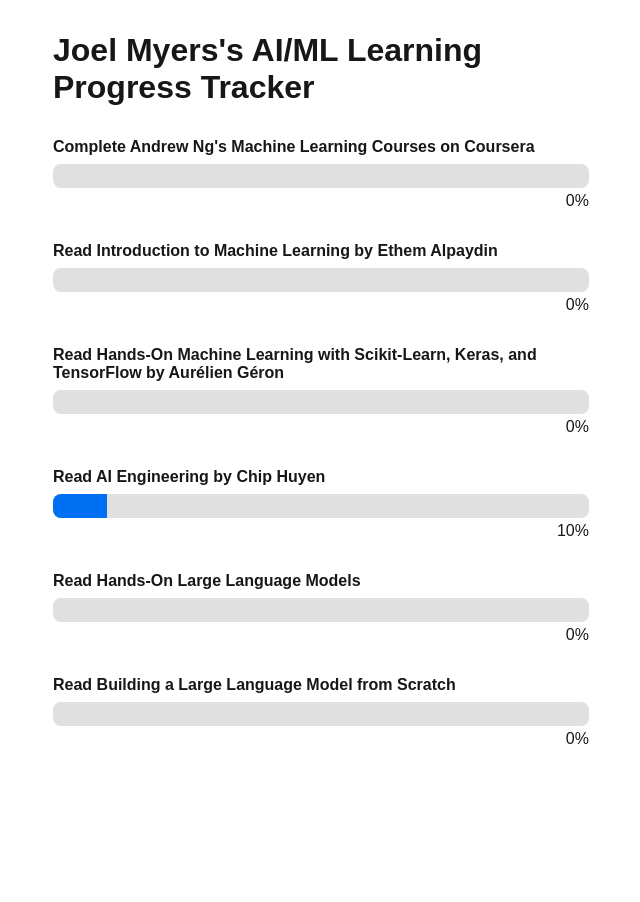
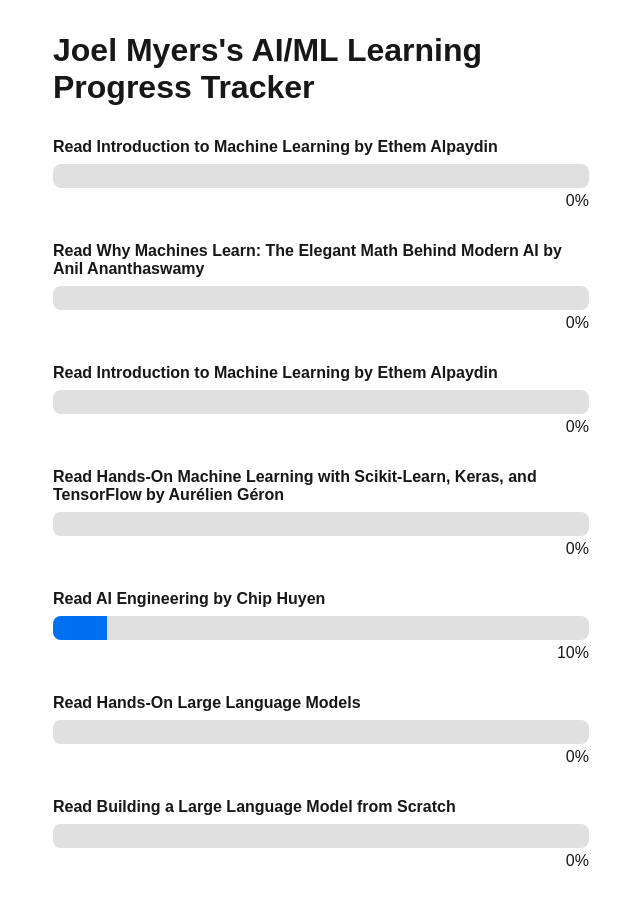
Before and after one commit to joeldmyers/ai-learning-plan, a Next.js app: page / in a window 1280 px wide. Shown: the whole page, without its empty margins (319-959 px from the left). Before the commit the page ends 800 px from the top, so only its background shows below. Built offline with nearby package versions, Linux system fonts and the light colour scheme.

Commit message:
adding book

```diff
--- a/src/app/consts.ts
+++ b/src/app/consts.ts
@@ -2,7 +2,11 @@
 
 export const PROGRESS_ITEMS: ProgressItem[] = [
   {
-    title: "Complete Andrew Ng's Machine Learning Courses on Coursera",
+    title: "Read Introduction to Machine Learning by Ethem Alpaydin",
+    percentCompleted: 0
+  },
+  {
+    title: "Read Why Machines Learn: The Elegant Math Behind Modern AI by Anil Ananthaswamy",
     percentCompleted: 0
   },
   {
```
